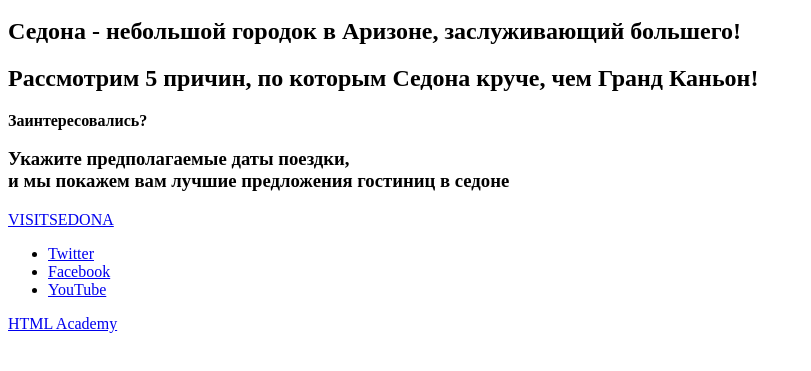
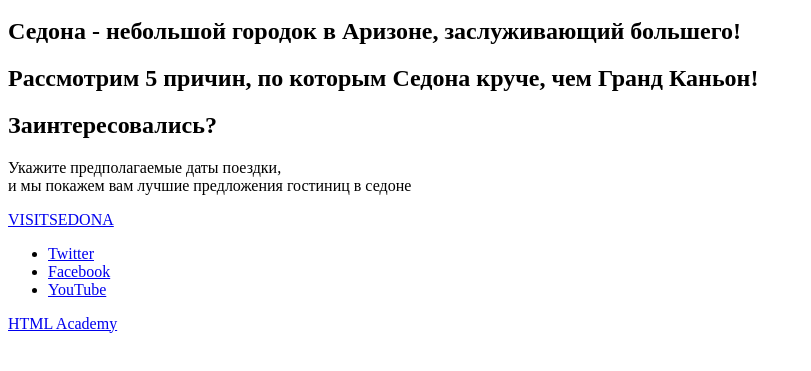
Before and after one commit to PovPov321/704819-sedona-25, a plain HTML site: page index.html in a window 1280 px wide. Shown: the part 173-544 px from the top of the page, without its empty margins (0-811 px from the left). Drawn offline with Linux system fonts and the light colour scheme.

Commit message:
теперь точно ГОТОВО

```diff
--- a/index.html
+++ b/index.html
@@ -34,13 +34,13 @@
       <!-- блок с преимуществами размечаем позже -->
     </section>
     <section class="map">
-      <b>
+      <h2>
         Заинтересовались?
-      </b>
-      <h3>
+      </h2>
+      <p>
         Укажите предполагаемые даты поездки,<br>
         и мы покажем вам лучшие предложения гостиниц в седоне
-      </h3>
+      </p>
       <!-- будущая форма и карта -->
     </section>
   </main>
@@ -54,9 +54,9 @@
     </div>
     <section class="footer-social">
       <ul>
-        <li><a class="social-button" href="#">Twitter</a></li>
-        <li><a class="social-button" href="#">Facebook</a></li>
-        <li><a class="social-button" href="#">YouTube</a></li>
+        <li><a class="social-button" href="#"> Twitter </a></li>
+        <li><a class="social-button" href="#"> Facebook </a></li>
+        <li><a class="social-button" href="#"> YouTube </a></li>
       </ul>
     </section>
     <p class="footer-copyright">
```
